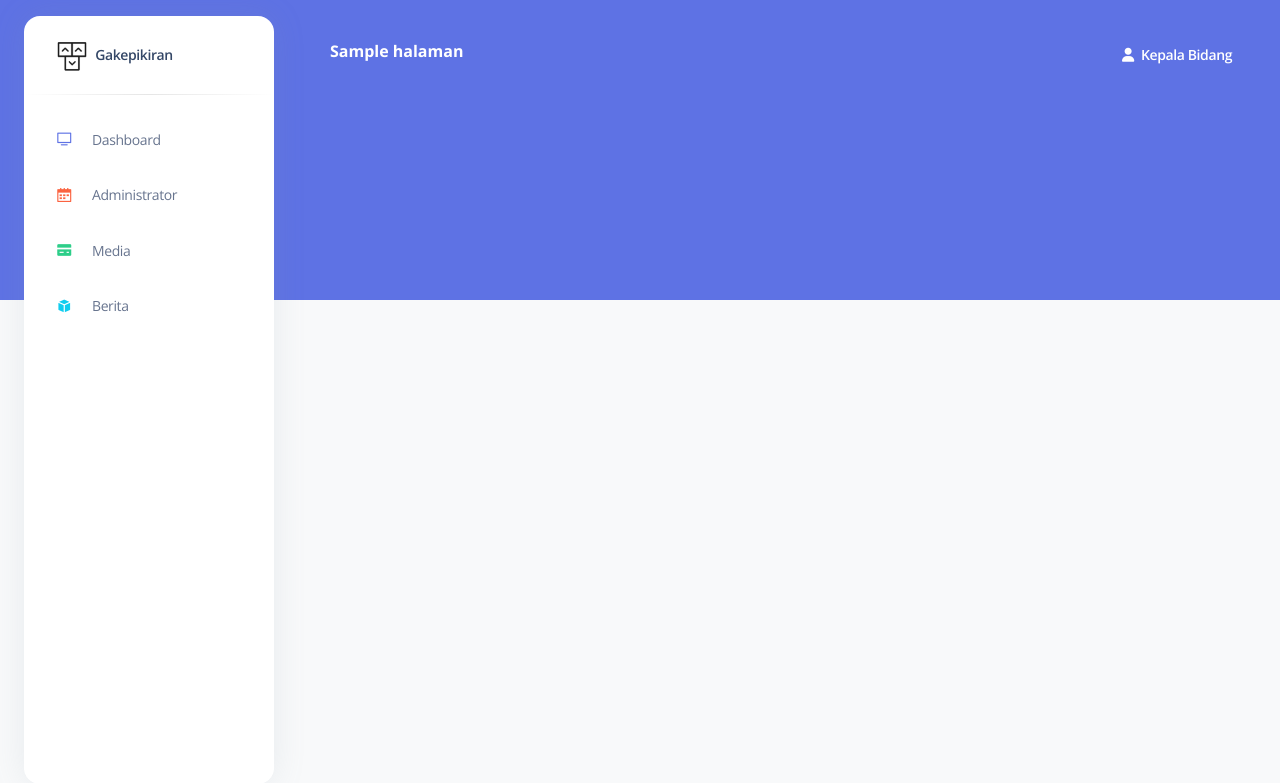
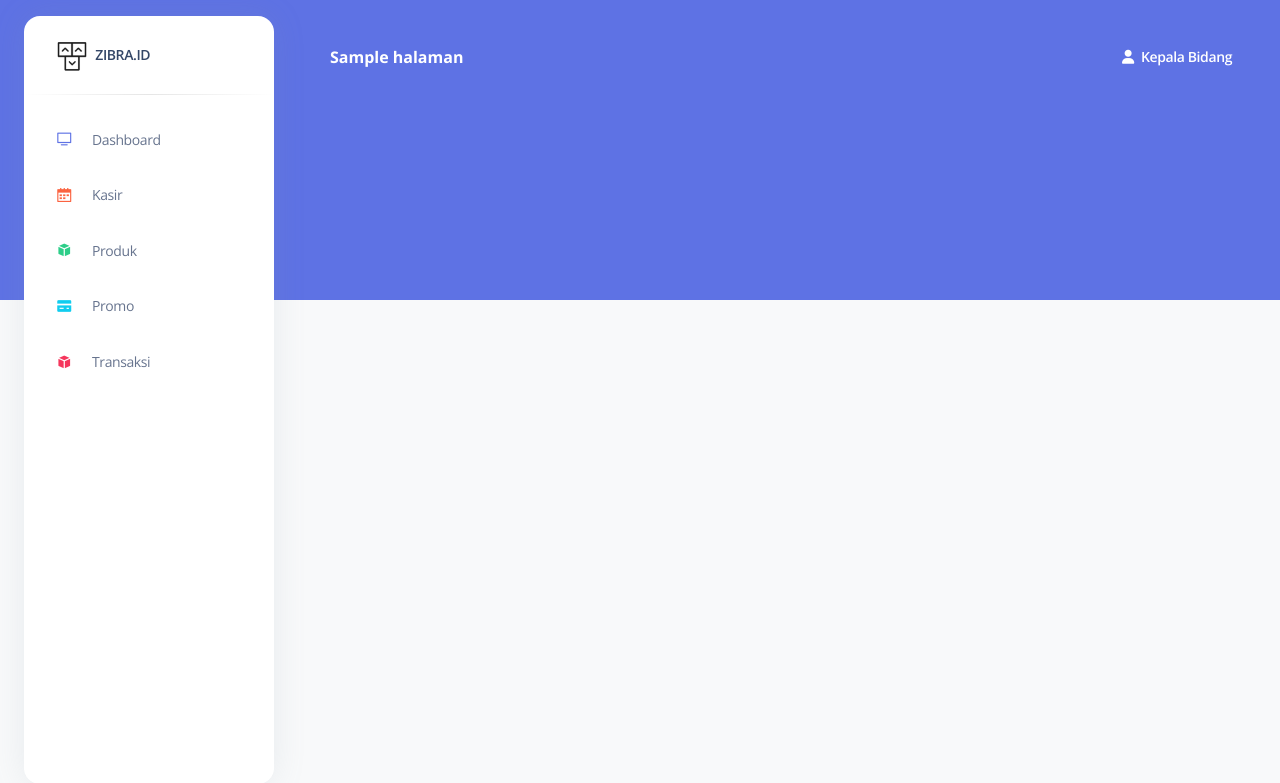
Before and after one commit to Kalaitu/zibra, a CodeIgniter 4 app: template app/Views/Manager/Layout.php in a window 1280 px wide. Shown: the top 783 px of the page. Run offline with PHP 8.4 and a stand-in for CodeIgniter, Linux system fonts and the light colour scheme; the template is opened without the code that fills it: most values are stand-ins (such as "Sample title", 1, 10 or a date in 2020); some libraries are stand-ins or nearby versions.

Commit message:
create layout for manager
create layout for manager

```diff
--- a/app/Controllers/Manager/ManagerController.php
+++ b/app/Controllers/Manager/ManagerController.php
@@ -14,7 +14,7 @@ class ManagerController extends BaseController
     public function index()
     {
         $data = [
-            'judul' => 'Judul',
+            'judul' => 'ZIBRA.ID',
             'halaman' => 'Dashboard',
             'aktif1' => 'active',
             'aktif2' => '',
--- a/app/Views/Manager/Layout.php
+++ b/app/Views/Manager/Layout.php
@@ -4,21 +4,21 @@
 <head>
     <meta charset="utf-8" />
     <meta name="viewport" content="width=device-width, initial-scale=1, shrink-to-fit=no">
-  <link rel="apple-touch-icon" sizes="76x76" href="<?= base_url('assets/img/apple-icon.png') ?>">
-  <link rel="icon" type="image/png" href="<?= base_url('assets/img/favicon.png') ?>">
+    <link rel="apple-touch-icon" sizes="76x76" href="<?= base_url('boassets/img/apple-icon.png') ?>">
+    <link rel="icon" type="image/png" href="<?= base_url('boassets/img/favicon.png') ?>">
     <title>
-    GAKEPIKIRAN
+        ZIBRA.ID
     </title>
     <!--     Fonts and icons     -->
     <link href="https://fonts.googleapis.com/css?family=Open+Sans:300,400,600,700" rel="stylesheet" />
     <!-- Nucleo Icons -->
-  <link href="<?= base_url('assets/css/nucleo-icons.css') ?>" rel="stylesheet" />
-  <link href="<?= base_url('assets/css/nucleo-svg.css') ?>" rel="stylesheet" />
+    <link href="<?= base_url('boassets/css/nucleo-icons.css') ?>" rel="stylesheet" />
+    <link href="<?= base_url('boassets/css/nucleo-svg.css') ?>" rel="stylesheet" />
     <!-- Font Awesome Icons -->
     <script src="https://kit.fontawesome.com/42d5adcbca.js" crossorigin="anonymous"></script>
-  <link href="<?= base_url('assets/css/nucleo-svg.css') ?>" rel="stylesheet" />
+    <link href="<?= base_url('boassets/css/nucleo-svg.css') ?>" rel="stylesheet" />
     <!-- CSS Files -->
-  <link id="pagestyle" href="<?= base_url('assets/css/argon-dashboard.css?v=2.0.4') ?>" rel="stylesheet" />
+    <link id="pagestyle" href="<?= base_url('boassets/css/argon-dashboard.css?v=2.0.4') ?>" rel="stylesheet" />
     <!-- swal 2 -->
     <script src="//cdn.jsdelivr.net/npm/sweetalert2@11"></script>
     <!-- jquery -->
@@ -26,20 +26,22 @@
 </head>
 
 <body class="g-sidenav-show bg-gray-100">
-  <div class="min-height-300 bg-primary position-absolute w-100"></div>
+  <div class="min-height-300 bg-primary position-absolute w-100">
+
+  </div>
   <aside class="sidenav bg-white navbar navbar-vertical navbar-expand-xs border-0 border-radius-xl my-3 fixed-start ms-4 " id="sidenav-main">
     <div class="sidenav-header">
       <i class="fas fa-times p-3 cursor-pointer text-secondary opacity-5 position-absolute end-0 top-0 d-none d-xl-none" aria-hidden="true" id="iconSidenav"></i>
       <a class="navbar-brand m-0" href="">
-        <img src="<?= base_url('assets/img/logo-ct-dark.png') ?>" class="navbar-brand-img h-100" alt="main_logo">
-        <span class="ms-1 font-weight-bold">Gakepikiran</span>
+        <img src="<?= base_url('boassets/img/logo-ct-dark.png') ?>" class="navbar-brand-img h-100" alt="main_logo">
+        <span class="ms-1 font-weight-bold">ZIBRA.ID</span>
       </a>
     </div>
     <hr class="horizontal dark mt-0">
     <div class="collapse navbar-collapse  w-auto " id="sidenav-collapse-main">
       <ul class="navbar-nav">
         <li class="nav-item">
-          <a class="nav-link <?= $aktif1 ?>" href="<?= base_url('/kepalabidang') ?>">
+          <a class="nav-link <?= $aktif1 ?>" href="<?= base_url('manager') ?>">
             <div class=" icon icon-shape icon-sm border-radius-md text-center me-2 d-flex align-items-center justify-content-center">
               <i class="ni ni-tv-2 text-primary text-sm opacity-10"></i>
             </div>
@@ -47,27 +49,35 @@
           </a>
         </li>
         <li class="nav-item">
-          <a class="nav-link <?= $aktif2 ?>" href="<?= base_url('/kepalabidang/admin') ?>">
+          <a class="nav-link <?= $aktif2 ?>" href="<?= base_url('/manager/kasir') ?>">
             <div class="icon icon-shape icon-sm border-radius-md text-center me-2 d-flex align-items-center justify-content-center">
               <i class="ni ni-calendar-grid-58 text-warning text-sm opacity-10"></i>
             </div>
-            <span class="nav-link-text ms-1">Administrator</span>
+            <span class="nav-link-text ms-1">Kasir</span>
           </a>
         </li>
         <li class="nav-item">
-          <a class="nav-link <?= $aktif3 ?>" href="<?= base_url('/kepalabidang/media') ?>">
+          <a class="nav-link <?= $aktif3 ?>" href="<?= base_url('/manager/produk') ?>">
             <div class="icon icon-shape icon-sm border-radius-md text-center me-2 d-flex align-items-center justify-content-center">
-              <i class="ni ni-credit-card text-success text-sm opacity-10"></i>
+              <i class="ni ni-app text-success text-sm opacity-10"></i>
             </div>
-            <span class="nav-link-text ms-1">Media</span>
+            <span class="nav-link-text ms-1">Produk</span>
           </a>
         </li>
         <li class="nav-item">
-          <a class="nav-link <?= $aktif4 ?>" href="<?= base_url('/kepalabidang/berita') ?>">
+          <a class="nav-link <?= $aktif4 ?>" href="<?= base_url('/manager/promo') ?>">
             <div class="icon icon-shape icon-sm border-radius-md text-center me-2 d-flex align-items-center justify-content-center">
-              <i class="ni ni-app text-info text-sm opacity-10"></i>
+              <i class="ni ni-credit-card text-info text-sm opacity-10"></i>
             </div>
-            <span class="nav-link-text ms-1">Berita</span>
+            <span class="nav-link-text ms-1">Promo</span>
+          </a>
+        </li>
+        <li class="nav-item">
+          <a class="nav-link <?= $aktif5 ?>" href="<?= base_url('/manager/transaksi') ?>">
+            <div class="icon icon-shape icon-sm border-radius-md text-center me-2 d-flex align-items-center justify-content-center">
+              <i class="ni ni-app text-danger text-sm opacity-10"></i>
+            </div>
+            <span class="nav-link-text ms-1">Transaksi</span>
           </a>
         </li>
       </ul>
@@ -78,9 +88,9 @@
         <nav class="navbar navbar-main navbar-expand-lg px-0 mx-4 shadow-none border-radius-xl" id="navbarBlur" data-scroll="false">
         <div class="container-fluid py-1 mt-4">
             <nav aria-label="breadcrumb">
-          <h6 class="text-white font-weight-bolder ms-2"><?= $halaman ?></h6>
+            <h6 class="text-white font-weight-bolder ms-2 mt-2"><?= $halaman ?></h6>
             </nav>
-        <div class="collapse navbar-collapse me-md-0 me-sm-4 mt-sm-0 mt-2" id="navbar">
+            <div class="collapse navbar-collapse me-md-0 me-sm-4 mt-sm-0" id="navbar">
             <ul class="ms-md-auto navbar-nav justify-content-end">
                 <li class="nav-item d-flex align-items-center">
                 <a href="#" onclick="logout()" class="nav-link text-white font-weight-bold px-0">
@@ -105,15 +115,40 @@
         <!-- End Navbar -->
         <?= $this->renderSection('content') ?>
     </main>
+    <script>
+      function logout() {
+        Swal.fire({
+          title: 'Logout',
+          text: "Apakah anda yakin?",
+          icon: 'warning',
+          showCancelButton: true,
+          confirmButtonColor: '#3085d6',
+          cancelButtonColor: '#d33',
+          confirmButtonText: 'Logout!'
+        }).then((result) => {
+          if (result.isConfirmed) {
+            Swal.fire({
+              position: 'center',
+              icon: 'success',
+              text: 'Berhasil Logout',
+              showConfirmButton: false,
+              timer: 2000
+            }).then(function() {
+              window.location = "/";
+            });
+          }
+        })
+      }
+    </script>
     <!--   Core JS Files   -->
-  <script src="<?= base_url('assets/js/core/popper.min.js') ?>"></script>
-  <script src="<?= base_url('assets/js/core/bootstrap.min.js') ?>"></script>
-  <script src="<?= base_url('assets/js/plugins/perfect-scrollbar.min.js') ?>"></script>
-  <script src="<?= base_url('assets/js/plugins/smooth-scrollbar.min.js') ?>"></script>
+    <script src="<?= base_url('boassets/js/core/popper.min.js') ?>"></script>
+    <script src="<?= base_url('boassets/js/core/bootstrap.min.js') ?>"></script>
+    <script src="<?= base_url('boassets/js/plugins/perfect-scrollbar.min.js') ?>"></script>
+    <script src="<?= base_url('boassets/js/plugins/smooth-scrollbar.min.js') ?>"></script>
     <!-- Github buttons -->
     <script async defer src="https://buttons.github.io/buttons.js"></script>
     <!-- Control Center for Soft Dashboard: parallax effects, scripts for the example pages etc -->
-  <script src="<?= base_url('assets/js/argon-dashboard.min.js?v=2.0.4') ?>"></script>
+    <script src="<?= base_url('boassets/js/argon-dashboard.min.js?v=2.0.4') ?>"></script>
 </body>
 
 </html>
```
Lines whose indentation alone changed are shown as unchanged.
